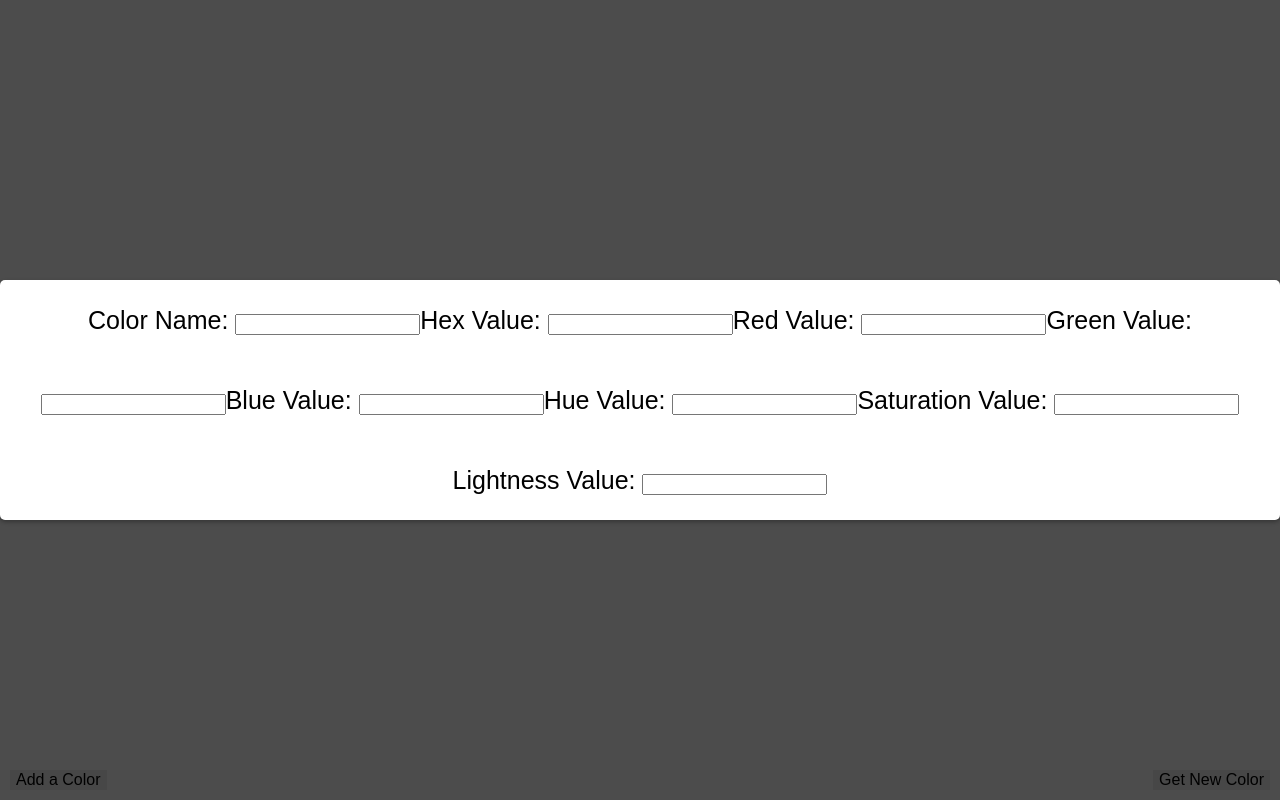
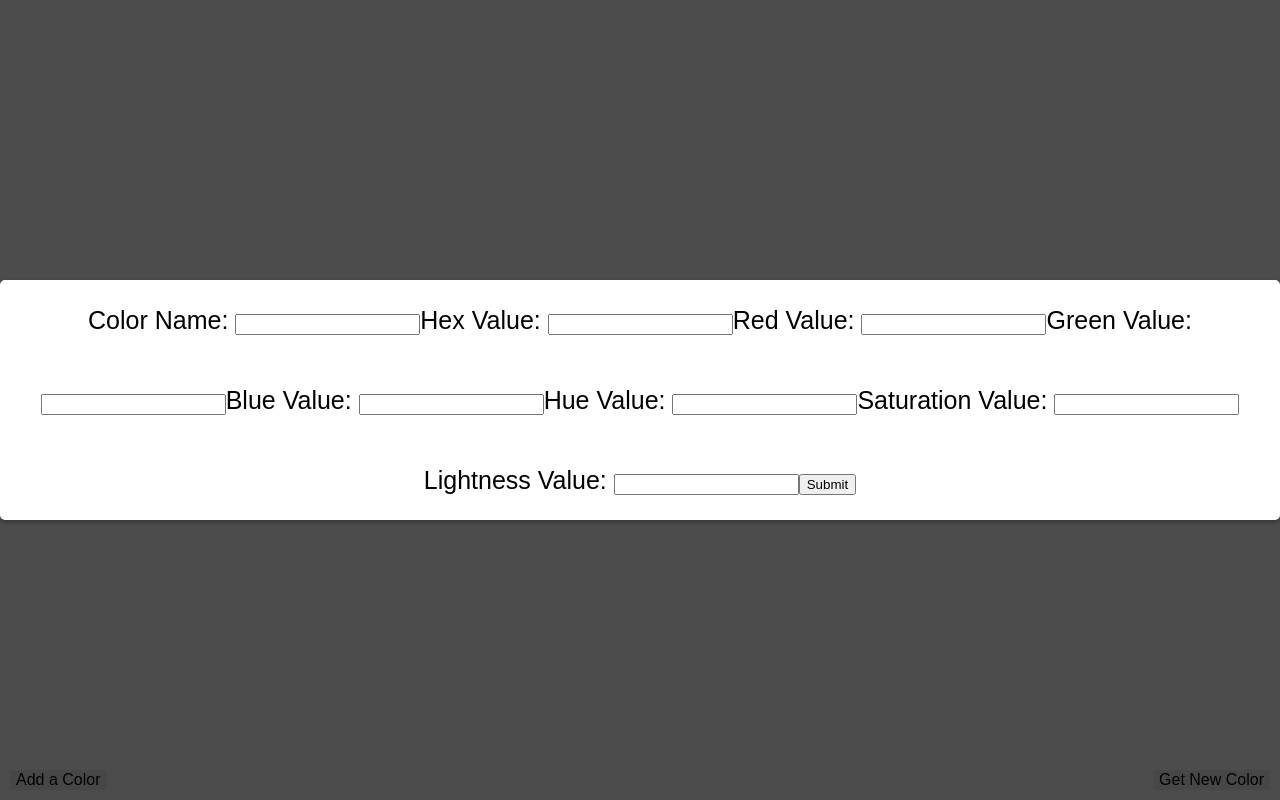
Before and after one commit to maxnovak/color-randomizer, a React (Create React App) app in the folder client/: page / in a window 1280 px wide. Both pictures are taken after a click on the button "Add a Color". Built offline with nearby package versions, Linux system fonts and the light colour scheme; no server answers; a web font is replaced by a local one.

Commit message:
Add fields to state and log them on submit

```diff
--- a/client/src/Modal.js
+++ b/client/src/Modal.js
@@ -5,7 +5,15 @@ class Modal extends Component {
 	constructor(props) {
 		super(props);
     this.state = {
-      style: style
+      style: style,
+      name: '',
+      hex: '',
+      red: '',
+      green: '',
+      blue: '',
+      hue: '',
+      saturation: '',
+      lightness: ''
     }
 	}
 
@@ -15,18 +23,29 @@ class Modal extends Component {
     });
   }
 
+  handleChange = (event) => {
+    this.setState({ [event.target.name]: event.target.value })
+  }
+
+  onSubmit = (event) => {
+    console.log(this.state);
+    event.preventDefault();
+  }
+
 	render() {
 		return (
       <div style={this.props.visible ? this.state.style.container : this.state.style.containerHidden}>
-        <form style={this.state.visible ? this.state.style.panel : this.state.style.panelHidden}>
-          Color Name: <input type="text" name="name" />
-          Hex Value: <input type="text" name="hex" />
-          Red Value: <input type="text" name="red" />
-          Green Value: <input type="text" name="green" />
-          Blue Value: <input type="text" name="blue" />
-          Hue Value: <input type="text" name="hue" />
-          Saturation Value: <input type="text" name="saturation" />
-          Lightness Value: <input type="text" name="lightness" />
+        <form style={this.state.visible ? this.state.style.panel : this.state.style.panelHidden}
+            onSubmit={this.onSubmit}>
+          Color Name: <input type="text" name="name" onChange={this.handleChange} />
+          Hex Value: <input type="text" name="hex" onChange={this.handleChange} />
+          Red Value: <input type="text" name="red" onChange={this.handleChange} />
+          Green Value: <input type="text" name="green" onChange={this.handleChange} />
+          Blue Value: <input type="text" name="blue" onChange={this.handleChange} />
+          Hue Value: <input type="text" name="hue" onChange={this.handleChange} />
+          Saturation Value: <input type="text" name="saturation" onChange={this.handleChange} />
+          Lightness Value: <input type="text" name="lightness" onChange={this.handleChange} />
+          <input type="submit" value="Submit" />
         </form>
         <div style={this.state.visible ? this.state.style.mask : this.state.style.maskHidden} onClick={this.props.onClickAway ? this.props.onClickAway : null} />
       </div>
```
